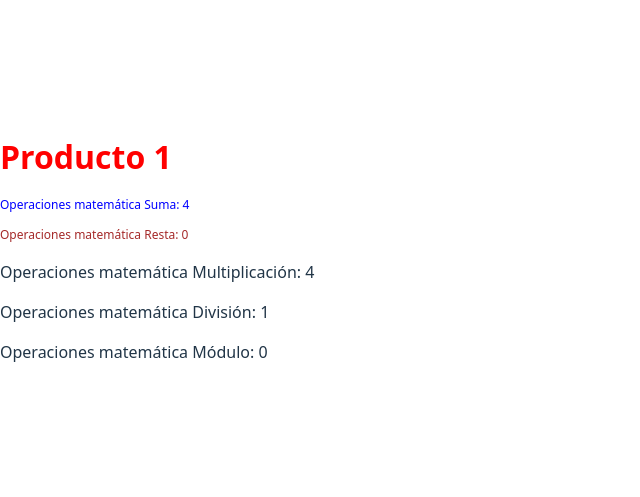
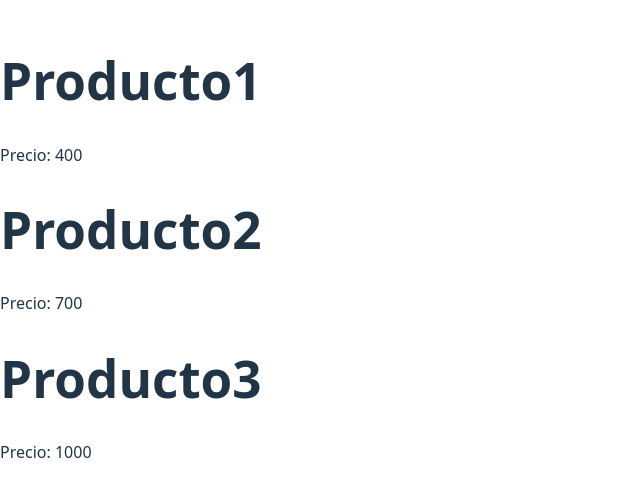
Before and after one commit to UsuarioGenericop/AdoptADog, a React (Vite) app in the folder AdoptADog/: page / in a window 1280 px wide. Shown: the part 151-648 px from the top of the page, without its empty margins (0-640 px from the left). Built offline with nearby package versions, Linux system fonts and the light colour scheme.

Commit message:
ReactProps

```diff
--- a/AdoptADog/src/App.jsx
+++ b/AdoptADog/src/App.jsx
@@ -1,9 +1,11 @@
-import Producto from "./components/producto";
+import Producto from "../src/components/producto";
 function App() {
   return (
-    <div>
-      <Producto />
-    </div>
+    <>
+      <Producto title="Producto1" price="400" />
+      <Producto title="Producto2" price="700" />
+      <Producto title="Producto3" price="1000" />
+    </>
   );
 }
 export default App;
--- a/AdoptADog/src/components/producto.jsx
+++ b/AdoptADog/src/components/producto.jsx
@@ -1,18 +1,10 @@
 import React from "react";
-const Producto = () => {
-  const productName = "Producto 1";
-  const myStyle = { fontSize: "12px", color: "brown" };
+const Producto = (props) => {
   return (
-    <div>
-      <h1 className="producto"> {productName} </h1>
-      <p style={{ fontSize: "12px", color: "blue" }}>
-        Operaciones matemática Suma: {2 + 2}
-      </p>
-      <p style={myStyle}>Operaciones matemática Resta: {2 - 2}</p>
-      <p>Operaciones matemática Multiplicación: {2 * 2}</p>
-      <p>Operaciones matemática División: {2 / 2}</p>
-      <p>Operaciones matemática Módulo: {2 % 2}</p>
-    </div>
+    <>
+      <h1>{props.title}</h1>
+      <p>Precio: {props.price}</p>
+    </>
   );
 };
 export default Producto;
```
